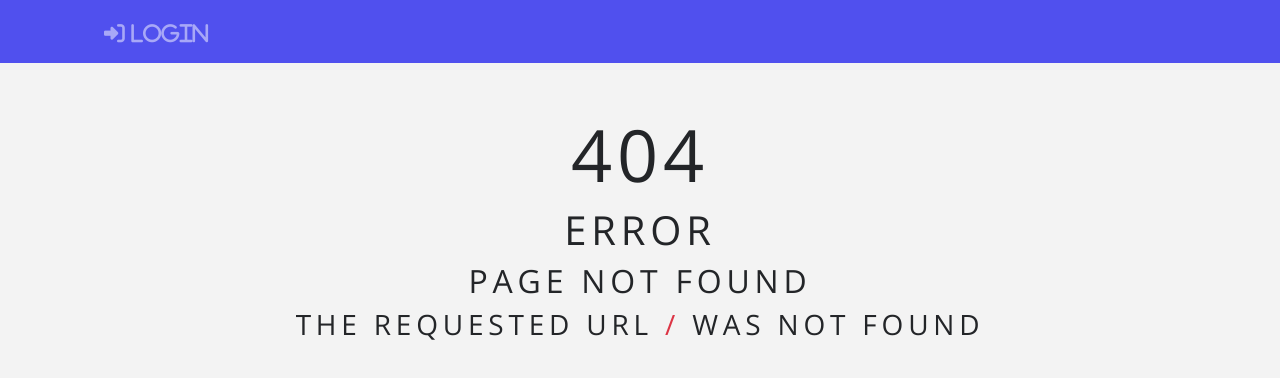
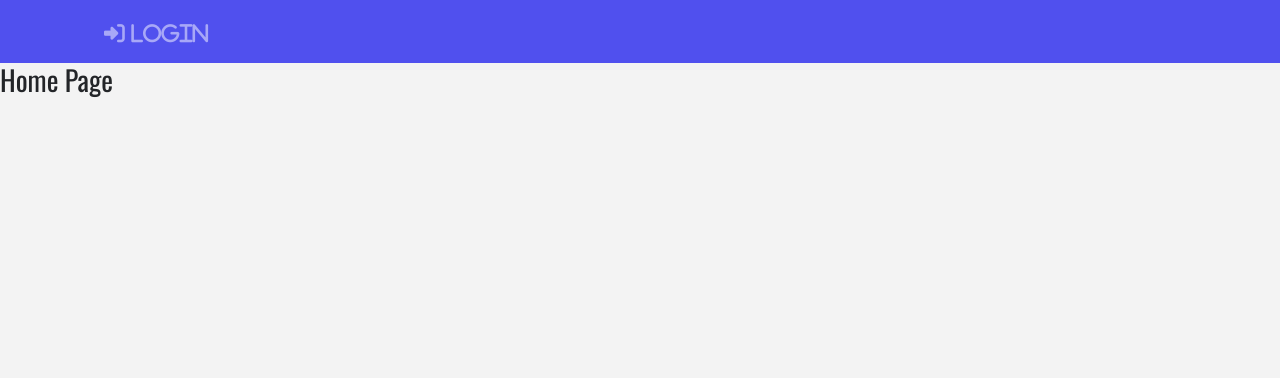
Before and after one commit to Pavanbn03/onlinemobileshopping, a React (Create React App) app: page / in a window 1280 px wide. Before the commit this address had no page. Shown: the top 378 px of the page. Built offline with nearby package versions, Linux system fonts and the light colour scheme.

Commit message:
basename removed homepage added

```diff
--- a/src/App.js
+++ b/src/App.js
@@ -12,6 +12,7 @@ import Signin from './components/auth/Signin'
 import Signup from './components/auth/Signup'
 import {ProductConsumer} from './context'
 import Orders from './components/Orders'
+import HomePage from './components/HomePage'
 
 
 class App extends Component {
@@ -20,6 +21,7 @@ class App extends Component {
   <Switch>
     <Route path='/signin'  component={Signin} />
       <Route path='/signup'  component={Signup} />
+      <Route path='/' exact  component={HomePage} />
       <Route component={Default} />
   </Switch>)
 
@@ -35,7 +37,8 @@ class App extends Component {
                 <Route path='/details'  component={Details} />
       <Route path='/cart'  component={Cart} />
       <Route path='/orders'  component={Orders} />
-       <Route path='/' exact component={ProductList} />
+       <Route path='/product'  component={ProductList} />
+       <Route path='/' exact  component={HomePage} />
        <Route component={Default} />
               </Switch>
             )
--- /dev/null
+++ b/src/components/HomePage.jsx
@@ -0,0 +1,11 @@
+import React, { Component } from 'react'
+
+export default class HomePage extends Component {
+    render() {
+        return (
+            <div>
+                <h3>Home Page</h3>
+            </div>
+        )
+    }
+}
--- a/src/components/NavBar.jsx
+++ b/src/components/NavBar.jsx
@@ -16,12 +16,12 @@ export  class NavBar extends Component {
                     const history = this.props.history
                     return(
                         <NavWrapper className='navbar navbar-expand-sm navbar-dark px-sm-5'>
-                        {isAuth ? (<Link to='/'>
+                        {isAuth ? (<Link to='/product'>
                 <img src={Logo} alt="store" className="brand" />
             </Link>):null}
             {isAuth ?(<React.Fragment><ul className="navbar-nav align-items-center">
                 <li className="nav-item ml-5">
-                    <Link to='/' className='nav-link'>products</Link>
+                    <Link to='/product' className='nav-link'>products</Link>
                 </li>
                 <li className="nav-item ml-5"style={{listStyleType:"none"}}>
                     <Link to='/orders' className='nav-link'>
--- a/src/context.jsx
+++ b/src/context.jsx
@@ -74,7 +74,7 @@ signin=(e,history)=>{
             localStorage.setItem('token',response.data.idToken)
             localStorage.setItem('userId',response.data.localId)
             this.setState({isAuth:true,signin:true})
-            history.replace('/')
+            history.replace('/product')
 
     })
     .catch(err=>{
--- a/src/index.js
+++ b/src/index.js
@@ -6,7 +6,7 @@ import App from './App';
 import * as serviceWorker from './serviceWorker';
 import {ProductProvider} from './context'
 ReactDOM.render(
-<BrowserRouter basename='/signin'>
+<BrowserRouter>
     <ProductProvider>
             <App />
     </ProductProvider>
```
